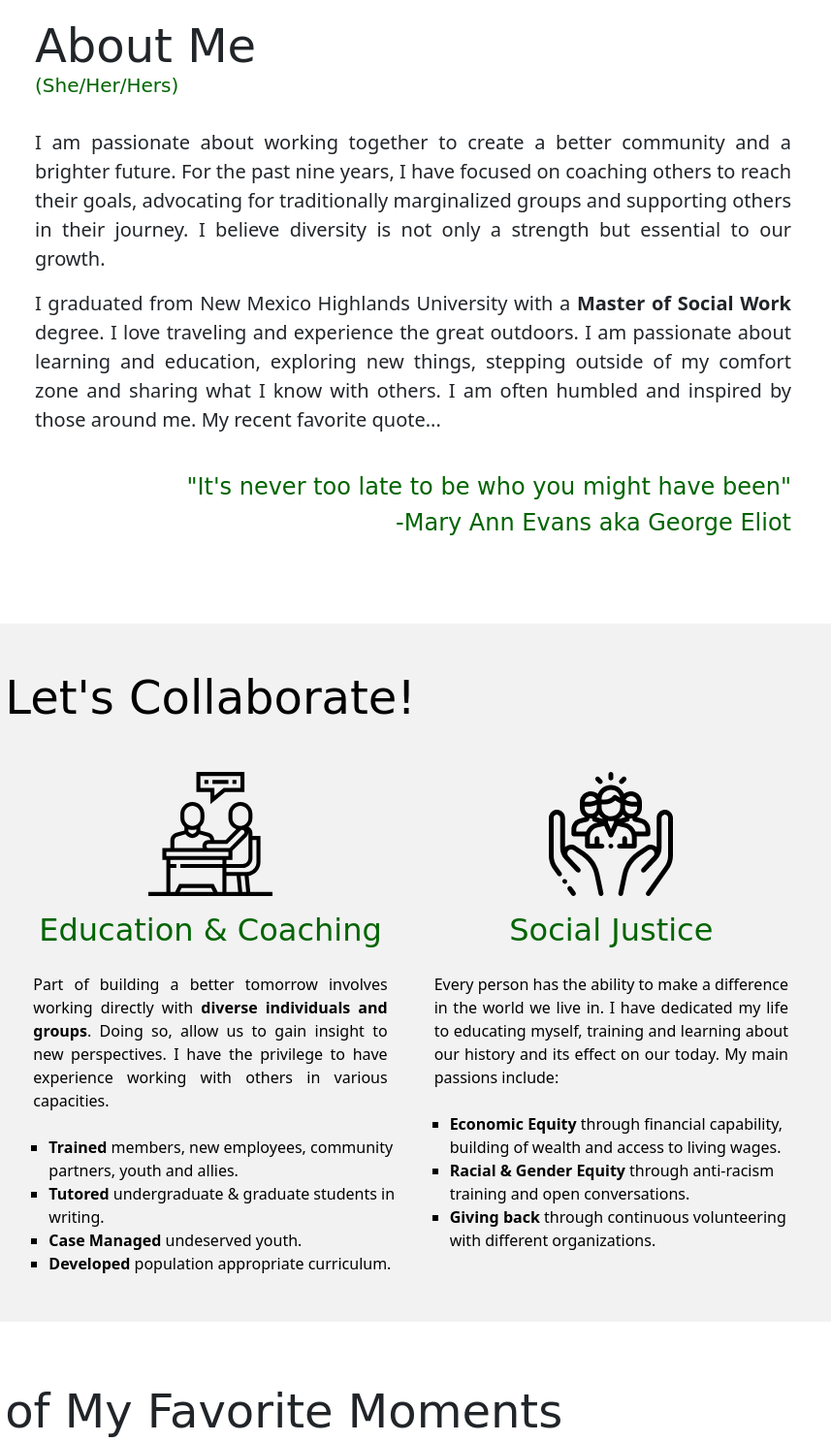
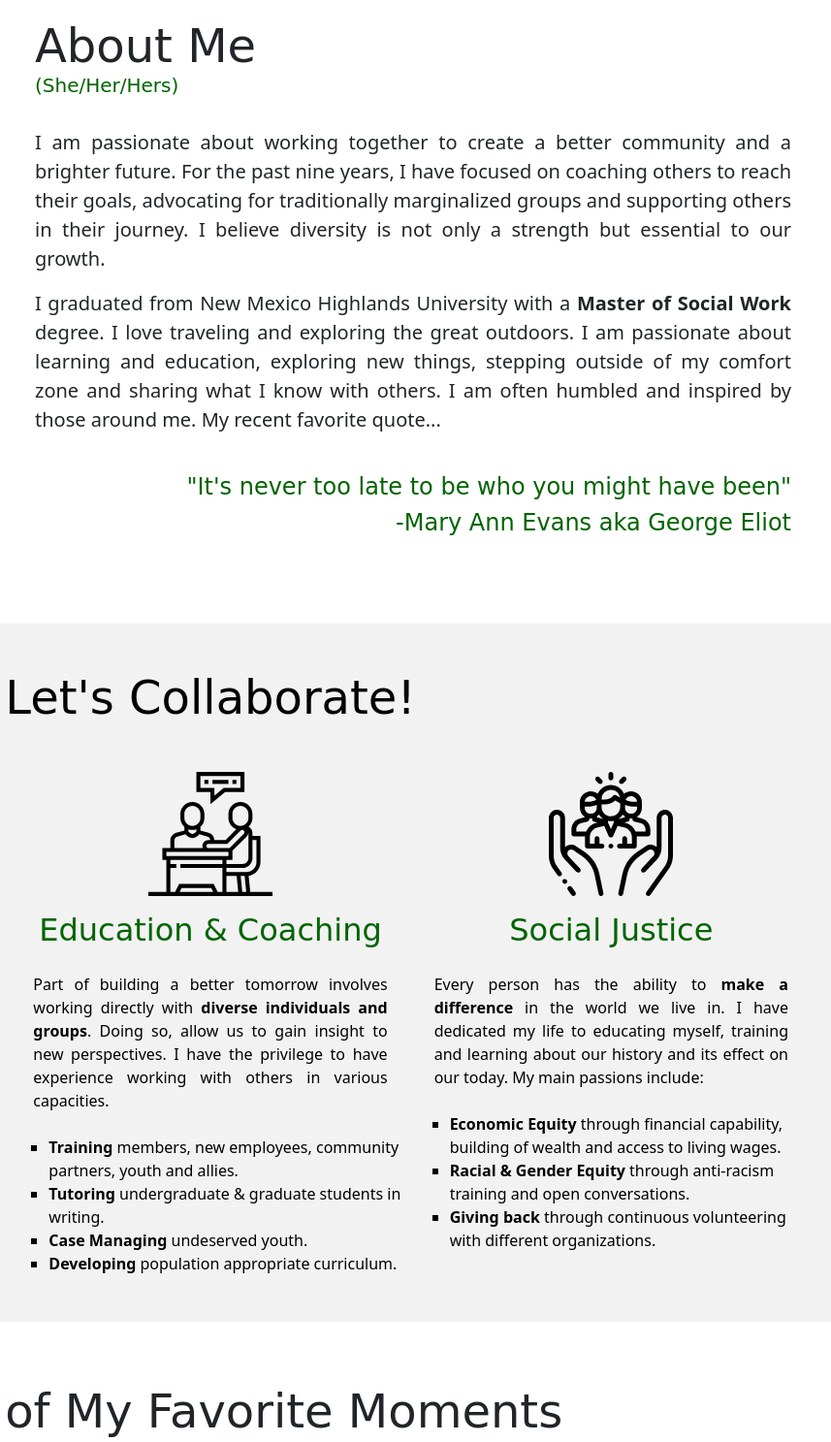
Before and after one commit to amartinezguzman/personal-website-project, a plain HTML site: page public_html/index.html in a window 1280 px wide. Shown: the part 886-2373 px from the top of the page at 97% size, 423-1280 px from the left. Drawn offline with nearby package versions, Linux system fonts and the light colour scheme; some packages are replaced by stand-ins of ours; a script that the page names is missing; a web font is replaced by a local one.

Commit message:
Revised webpage & cleaned up code.

```diff
--- a/public_html/index.html
+++ b/public_html/index.html
@@ -65,10 +65,10 @@
                 <div class="col-md-8">
                     <div class="card-body">
                         <h2>About Me</h2>
-                        <h6>(She/Her/Hers)</h6>
+                        <h6 id="pronouns">(She/Her/Hers)</h6>
                         <br>
                         <p>I am passionate about working together to create a better community and a brighter future. For the past nine years, I have focused on coaching others to reach their goals, advocating for traditionally marginalized groups and supporting others in their journey. I believe diversity is not only a strength but essential to our growth.  </p>
-                        <p>I graduated from New Mexico Highlands University with a <span>Master of Social Work </span>degree. I love traveling and experience the great outdoors. I am passionate about learning and education, exploring new things, stepping outside of my comfort zone and sharing what I know with others. I am often humbled and inspired by those around me. My recent favorite quote...</p>
+                        <p>I graduated from New Mexico Highlands University with a <span>Master of Social Work </span>degree. I love traveling and exploring the great outdoors. I am passionate about learning and education, exploring new things, stepping outside of my comfort zone and sharing what I know with others. I am often humbled and inspired by those around me. My recent favorite quote...</p>
                         <br>
                         <h5>"It's never too late to be who you might have been"</h5>
                         <h5> -Mary Ann Evans aka George Eliot</h5>
@@ -100,7 +100,6 @@
                         <li><span>Design:</span> Figma, Adobe, Mapbox</li>
                         <li><span>Project Management:</span> Asana, Agile, Git, GitHub</li>
                     </ul>
-                    </p>
                 </div>
             </div>
 
@@ -111,12 +110,11 @@
                     <p class="py-2 px-3 text-justify">
                         Part of building a better tomorrow involves working directly with <span>diverse individuals and groups</span>. Doing so, allow us to gain insight to new perspectives. I have the privilege to have experience working with others in various capacities.
                     <ul>
-                        <li><span>Trained</span> members, new employees, community partners, youth and allies.</li>
-                        <li><span>Tutored</span> undergraduate & graduate students in writing.</li>
-                        <li><span>Case Managed</span> undeserved youth.
-                        <li><span>Developed</span> population appropriate curriculum.</li>
+                        <li><span>Training</span> members, new employees, community partners, youth and allies.</li>
+                        <li><span>Tutoring</span> undergraduate & graduate students in writing.</li>
+                        <li><span>Case Managing</span> undeserved youth.
+                        <li><span>Developing</span> population appropriate curriculum.</li>
                     </ul>
-                    </p>
                 </div>
             </div>
 
@@ -125,7 +123,7 @@
                 <div>
                     <h3>Social Justice</h3>
                     <p class="py-2 px-3 text-justify">
-                        Every person has the ability to make a difference in the world we live in. I have dedicated my
+                        Every person has the ability to <span>make a difference</span> in the world we live in. I have dedicated my
                         life to educating myself, training and learning about our history and its effect on our today.
                         My main passions include:
                     <ul>
@@ -137,8 +135,6 @@
                         <li><span>Giving back</span> through continuous volunteering with different organizations.</li>
 
                     </ul>
-
-                    </p>
                 </div>
             </div>
 
@@ -274,6 +270,5 @@
 <!--custom jquery script -->
 <script src="./js/script.js"></script>
 
-
 </body>
 </html>
--- a/public_html/stylesheet.css
+++ b/public_html/stylesheet.css
@@ -34,6 +34,7 @@ h6 {
 .card-body p {
     text-align: justify;
 }
+
 
 /*Skills*/
 #skills-wrapper {
@@ -116,18 +117,8 @@ span {
 /* End of Image Text Overlay*/
 
 
-/*-------Contact Form-------*/
+/*Contact Form*/
 
-/*#contact-form {
-    margin-top: 4rem;
-    background-color: black;
-    padding: 4rem;
-    color: white;
-}*/
-
-#contact-form{
- /*   background-color:lightsteelblue;*/
-}
 
 #form-spacing{
     padding: 1rem;
@@ -161,13 +152,6 @@ input, textarea {
 
 }
 
-/*#send-button {
-    background-color: transparent;
-    border: black;
-    font-family: 'La Belle Aurore', cursive;
-    font-size: 2rem;
-}*/
-
 footer {
     margin-top: 2rem;
 }
@@ -192,6 +176,10 @@ footer {
     #about-me-image  {
         display: none;
     }
+    #about-me h2 {
+        text-align: center;
+        margin: 1em;
+    }
 
     h1, h2 {
         font-size: 2.75rem;
@@ -206,6 +194,9 @@ footer {
     .image-title {
         font-size: 1em;
         font-weight: bold;
+    }
+    #pronouns{
+        text-align: center;
     }
 
 }
@@ -235,4 +226,5 @@ footer {
     .card-body p {
         font-size: 1.25em;
     }
+
 }
```
